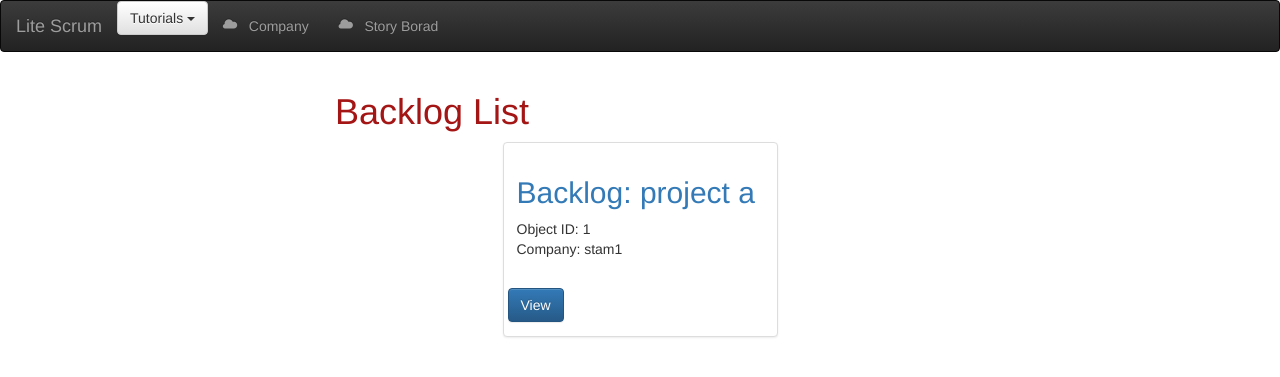
After one commit to itzikorfa/SE-Lite-Scrum, a Django app: page /backlog/ in a window 1280 px wide. The commit adds this page. Shown: the top 377 px of the page. Run offline with Django 3.2, Linux system fonts and the light colour scheme; a user stored in the database is signed in; data comes from the database, SQL or seed files in the repository; both versions use the stored data as it was after the commit; some libraries are stand-ins or nearby versions.

Commit message:
Start adding Backlog

```diff
--- a/My_scrum/My_scrum/urls.py
+++ b/My_scrum/My_scrum/urls.py
@@ -22,4 +22,6 @@ urlpatterns = [
     url(r'^login/$', auth_views.login, name='login'),
     url(r'^logout/$', auth_views.logout, name='logout'),
     url(r'^company/', include("lite_scrum.urls",namespace="company")),
+    url(r'^backlog/', include("lite_scrum.backlog_urls", namespace="backlog")),
+
 ]
--- a/My_scrum/lite_scrum/models.py
+++ b/My_scrum/lite_scrum/models.py
@@ -1,5 +1,6 @@
+from django.core.urlresolvers import reverse
 from django.db import models
-from django.core.urlresolvers import reverse
+
 
 # Create your models here.
 class Company(models.Model):
@@ -13,3 +14,15 @@ class Company(models.Model):
 
     def __str__(self):
         return self.name
+
+
+class Backlog(models.Model):
+    company = models.ForeignKey(Company)
+    name = models.CharField(max_length=40)
+    timestamp = models.DateTimeField(auto_now=True, auto_now_add=False)
+
+    def __str__(self):
+        return "{} | {}".format(self.company, self.name)
+
+    def get_absolute_url(self):
+        return reverse("backlog:backlog_detail", kwargs={"id": self.id})
--- a/My_scrum/lite_scrum/views.py
+++ b/My_scrum/lite_scrum/views.py
@@ -1,17 +1,22 @@
-from django.shortcuts import render,get_object_or_404, redirect
+from django.contrib import messages
+from django.http import HttpResponse, HttpResponseRedirect
+from django.shortcuts import render, get_object_or_404, redirect
+
+from .forms import CompnyForm
+from .models import Backlog
 from .models import Company
-from django.http import HttpResponse, HttpResponseRedirect
-from .forms import CompnyForm
-from django.contrib import messages
+
+
 # Create your views here.
 
 def company_list(request):
     if not request.user.is_authenticated():
         return HttpResponse("<h1>not loggin</h1>")
-    queryset = Company.objects.all()
-    return render(request,"index.html ",{
+    queryset_company = Company.objects.all()
+
+    return render(request, "company_list.html ", {
         "title": "Company List",
-        "object_list": queryset
+        "object_list": queryset_company
     })
 
 def company_update(request,id=None):
@@ -64,3 +69,36 @@ def company_delete(request,id=None):
     instance.delete()
     messages.success(request, "record deleted")
     return redirect("company:company_list")
+
+
+def backlog_list(request):
+    if not request.user.is_authenticated():
+        return HttpResponse("<h1>not loggin</h1>")
+    queryset_backlog = Backlog.objects.all()
+
+    return render(request, "backlog_list.html", {
+        "title": "Backlog List",
+        "object_list": queryset_backlog
+    })
+
+
+def backlog_update(request, id=None):
+    pass
+
+
+def backlog_detail(request, id):
+    if not request.user.is_authenticated():
+        return HttpResponse("<h1>not loggin</h1>")
+    instance = get_object_or_404(Backlog, id=id)
+    return render(request, "backlog_details.html", {
+        "title": "Detail: {}".format(instance.name),
+        "object": instance
+    })
+
+
+def backlog_create(request):
+    pass
+
+
+def backlog_delete(request, id=None):
+    pass
--- /dev/null
+++ b/My_scrum/templates/backlog_list.html
@@ -0,0 +1,27 @@
+{% extends "base.html" %}
+{% block head_title %} {{ title }} | {{ block.super }} {% endblock head_title %}
+{% block content %}
+    <div class="col-sm-6 col-sm-offset-3">
+        <div class="row">
+            {% for obj in object_list %}
+                <div class="col-sm-12">
+                    <div class="thumbnail">
+                        {#      <img src="..." alt="...">#}
+                        <div class="caption">
+                            <h3><a href='{{ obj.get_absolute_url }}'>
+                                <h2>Backlog: {{ obj.name }}</h2></a></h3>
+                            <p> Object ID: {{ obj.id }}<br>
+                                Company: {{ obj.company }}<br>
+
+                        </div>
+                        </p>
+                        <p><a href="{{ obj.get_absolute_url }}" class="btn btn-primary"
+                              role="button">View</a></p>
+                    </div>
+                </div>
+
+{#                {% cycle "" "<div class = 'col-sm-12'><hr/></div></div><div class='row'>" %}#}
+            {% endfor %}
+        </div>
+    </div>
+{% endblock content %}
--- a/My_scrum/templates/index.html
+++ b/My_scrum/templates/company_list.html
@@ -20,7 +20,7 @@
                     </div>
                 </div>
 
-{#                {% cycle "" "<div class = 'col-sm-12'><hr/></div></div><div class='row'>" %}#}
+                {#                {% cycle "" "<div class = 'col-sm-12'><hr/></div></div><div class='row'>" %}#}
             {% endfor %}
         </div>
     </div>
```
Also changed, not shown: My_scrum/lite_scrum/admin.py (+17 -0 lines), My_scrum/lite_scrum/backlog_urls.py (added, +19 -0 lines), My_scrum/lite_scrum/urls.py (+8 -9 lines), My_scrum/templates/backlog_details.html (added, +10 -0 lines), My_scrum/db.sqlite3.
